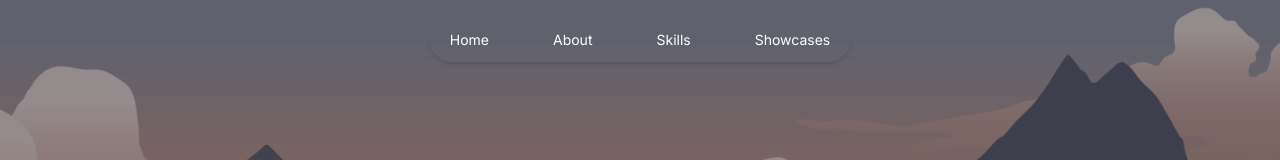
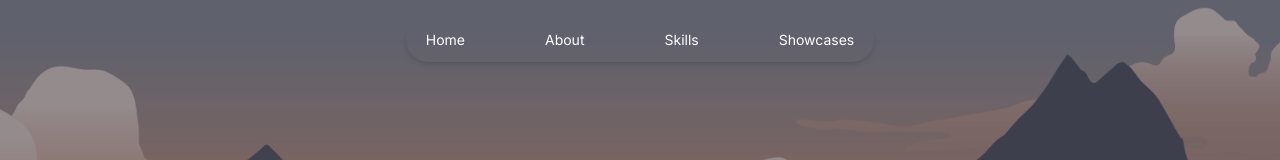
Before and after one commit to HiMAIayas/HiMAIayas.github.io, a Next.js app: page / in a window 1280 px wide. Shown: the top 160 px of the page. Built offline with nearby package versions, Linux system fonts and the light colour scheme.

Commit message:
add animation

```diff
--- a/src/app/components/Navbar.tsx
+++ b/src/app/components/Navbar.tsx
@@ -1,65 +1,88 @@
 "use client"
 
-import React, {useEffect, useState} from 'react'
+import React, { useEffect, useState } from 'react'
 import Link from 'next/link'
+import { titles } from '../libs/data'
+import { useSectionContext } from '../contexts/SectionContext'
+import { motion } from 'framer-motion'
 
-interface RefProps{
-  background_ref:React.MutableRefObject<HTMLInputElement | null>;
-  project_ref:React.MutableRefObject<HTMLInputElement | null>;
-  contact_ref:React.MutableRefObject<HTMLInputElement | null>;
+interface RefProps {
+  refArr:Array<React.MutableRefObject<HTMLInputElement | null>>;
 }
 
-export default function Navbar({background_ref,project_ref,contact_ref}:RefProps){
-  const [isOpen, setIsOpen] = useState(false);
+
+export default function Navbar({ refArr }: RefProps) {
   const [nav,setNav] = useState("transparent");
+  const [isOpen,setIsOpen] = useState(false);
+  const {activeSection,setActiveSection,setLastClick} = useSectionContext()
 
 
-  //Functions
-  const autoScroll = (ref:React.MutableRefObject<HTMLInputElement | null>)=>{
-    if (ref.current){
-      ref.current.scrollIntoView({ behavior: "smooth", block:"start"});
+  //Check Scroll
+  const navClick = (ref: React.MutableRefObject<HTMLInputElement | null>, title:string) => {
+    setActiveSection(title);
+    setLastClick(Date.now());
+    if (ref.current) {
+      ref.current.scrollIntoView({ behavior: "smooth", block: "start" });
     }
   }
 
-  const scrollEventListener = () =>{
-    if (window.scrollY>screen.height/4) setNav("colored");
+  const scrollEventListener = () => {
+    if (window.scrollY > screen.height / 4) setNav("colored");
     else setNav("transparent");
   }
 
-
-  useEffect(()=>{
-    window.addEventListener('scroll',scrollEventListener);
-  },[]);
+  useEffect(() => {
+    window.addEventListener('scroll', scrollEventListener);
+  }, []);
 
 
   return (
-    <div className={`fixed top-0 left-0 z-50 w-full flex items-center md:justify-center justify-end px-20 py-10 h-12 md:bg-transparent ${(nav=="transparent")? "bg-transparent text-white":"bg-white"} ease-in-out duration-500`}>
+    <div className={`fixed top-0 left-0 z-30 w-full flex items-center md:justify-center justify-end px-20 py-10 h-12 md:bg-transparent ${(nav == "transparent") ? "bg-transparent text-white" : "bg-white"} ease-in-out duration-500`}>
       {/*Logo*/}
 
 
       {/*Center*/}
-        <div className={`text-sm hidden md:flex rounded-full px-5 py-3 gap-16 shadow-md ${(nav=="transparent"? "bg-transparent text-white":"bg-slate-50/75 backdrop-blur-sm text-black")} ease-in-out duration-500`}>
-          <div className='cursor-pointer'>Home</div>
-          <div className='cursor-pointer' onClick={()=>autoScroll(background_ref)}>About</div>
-          <div className='cursor-pointer' onClick={()=>autoScroll(project_ref)}>Skills</div>
-          <div className='cursor-pointer' onClick={()=>autoScroll(contact_ref)}>Showcases</div>
+      <div className={`text-sm hidden md:flex rounded-full px-3 py-2 shadow-md ${(nav == "transparent" ? "bg-transparent " : "bg-slate-200/75 backdrop-blur-sm ")} ease-in-out duration-500`}>
+        <div className='flex gap-16'>
+
+          {titles.map((title,index)=>(
+
+            <div className='relative cursor-pointer px-2 py-1'>
+              <span className="mix-blend-difference relative z-50 text-white"
+              onClick={()=>navClick(refArr[index],title)}
+              >{title}</span>
+
+              {activeSection===title && (
+                <motion.div className={`absolute  top-0 left-0 w-full h-full rounded-full z-40 ${(nav == "transparent"?"bg-transparent":"bg-white")} `}
+                layoutId='underlined'
+                transition={{
+                  ease:'easeInOut',
+                  type:'spring',
+                  duration:0.5,
+                  bounce:0.2
+                }}
+                ></motion.div>
+              )}
+            </div>
+          ))}
+        </div>
       </div>
 
       {/*Hamburgur*/}
       <div>
         <div className='flex md:hidden'>
           <div className='flex flex-col gap-1 cursor-pointer'
-        onClick={()=>{setIsOpen(!isOpen)}}>
-            <div className={`w-6 h-1 rounded-sm bg-blue-500 ${isOpen ? "rotate-45":""} origin-left ease-in-out duration-500`}></div>
-            <div className={`w-6 h-1 rounded-sm bg-blue-500 ${isOpen ? "opacity-0":""} ease-in-out duration-300`}></div>
-            <div className={`w-6 h-1 rounded-sm bg-blue-500 ${isOpen ? "-rotate-45":""} origin-left ease-in-out duration-500`}></div>
+            onClick={() => { setIsOpen(!isOpen) }}>
+            <div className={`w-6 h-1 rounded-sm bg-blue-500 ${isOpen ? "rotate-45" : ""} origin-left ease-in-out duration-500`}></div>
+            <div className={`w-6 h-1 rounded-sm bg-blue-500 ${isOpen ? "opacity-0" : ""} ease-in-out duration-300`}></div>
+            <div className={`w-6 h-1 rounded-sm bg-blue-500 ${isOpen ? "-rotate-45" : ""} origin-left ease-in-out duration-500`}></div>
           </div>
 
           {isOpen && (
-            <div className='absolute left-0 top-20 w-full bg-black z-10'>
-                <div className='cursor-pointer' onClick={()=>autoScroll(background_ref)}>Background</div>
-                <div className='cursor-pointer' onClick={()=>autoScroll(project_ref)}>Projects</div>
-                <div className='cursor-pointer' onClick={()=>autoScroll(contact_ref)}>Contacts</div>
+            <div className='absolute left-0 top-20 w-full bg-black z-10 origin-top'>
+              {titles.map((title,index)=>(
+                <div className='cursor-pointer' onClick={()=>navClick(refArr[index],title)}>{title}</div>
+              ))}
             </div>
           )}
         </div>
--- a/src/app/components/WrapperDropdown.tsx
+++ /dev/null
@@ -1,37 +0,0 @@
-import React, { useState } from 'react'
-import Image from "next/image";
-
-interface ChildrenProps {
-    children: React.ReactElement;
-    topic: string;
-}
-
-
-export default function WrapperDropdown({ children, topic }: ChildrenProps) {
-    const [isOpen, setIsOpen] = useState(true);
-    return (
-        <div className='my-3 rounded-md border-gray-500 border-solid border-b-2'>
-
-            <div className='flex justify-center items-center group mb-2'>
-
-                <div className='hidden group-hover:block'>
-                    <img className='w-40' src="/arrow.png" alt="arrow"></img>
-                </div>
-                <div className='text-2xl font-bold px-5 py-3 rounded-md   group-hover:shadow-md cursor-pointer'
-                    onClick={() => setIsOpen(!isOpen)}>
-                    {topic}
-                </div>
-                <div className='hidden group-hover:block'>
-                    <img className='w-40 scale-x-[-1]' src="/arrow.png" alt="arrow"></img>
-                </div>
-            </div>
-
-            <div className={`w-full  ${isOpen ? "flex" : "hidden"}`}>
-                {children}
-            </div>
-
-
-
-        </div>
-    )
-}
--- /dev/null
+++ b/src/app/contexts/SectionContext.tsx
@@ -0,0 +1,39 @@
+"use client"
+
+import React, { useState, createContext, useContext } from 'react'
+
+interface SectionContextProviderProp{
+    children:React.ReactNode;
+}
+
+interface SectionContextType{
+    activeSection:string;
+    setActiveSection:React.Dispatch<React.SetStateAction<string>>;
+    lastClick:number;
+    setLastClick:React.Dispatch<React.SetStateAction<number>>;
+}
+
+export const SectionContext = createContext<SectionContextType | null>(null);
+
+export default function SectionContextProvider({children}:SectionContextProviderProp) {
+    const [activeSection, setActiveSection] = useState("Home");
+    const [lastClick, setLastClick] = useState(0);
+  return (
+    <SectionContext.Provider value={{
+        activeSection,
+        setActiveSection,
+        lastClick,
+        setLastClick
+    }}>
+        {children}
+    </SectionContext.Provider>
+  )
+}
+
+export function useSectionContext(){
+    const context = useContext(SectionContext);
+    if (context === null){
+        throw new Error("useSectionContext must be used within SectionContextProvider");
+    }
+    return context;
+}
--- /dev/null
+++ b/src/app/hooks/useActiveSection.ts
@@ -0,0 +1,16 @@
+import React, { useEffect, useRef } from 'react'
+import { useSectionContext } from '../contexts/SectionContext';
+import { useInView } from 'framer-motion';
+
+export default function useActiveSection(title:string) {
+    const {setActiveSection,lastClick} = useSectionContext();
+    const ref = useRef(null);
+    const inView = useInView(ref,{margin:"-49% 0%"});
+
+    useEffect(()=>{
+        if (inView && Date.now()-lastClick > 1000){
+            setActiveSection(title);
+        }
+    });
+  return ref;
+}
--- a/src/app/layout.tsx
+++ b/src/app/layout.tsx
@@ -1,6 +1,7 @@
 import type { Metadata } from "next";
 import { Inter } from "next/font/google";
 import "./globals.css";
+import SectionContextProvider from "./contexts/SectionContext";
 
 const inter = Inter({ subsets: ["latin"] });
 
@@ -17,9 +18,11 @@ export default function RootLayout({
   return (
     <html lang="en">
       <body className={inter.className}>
+        <SectionContextProvider>
         <div className="w-full bg-slate-50">
           {children}
         </div>
+        </SectionContextProvider>
       </body>
     </html>
   );
--- /dev/null
+++ b/src/app/libs/data.ts
@@ -0,0 +1,8 @@
+import React from 'react'
+
+export const titles = [
+    "Home",
+    "About",
+    "Skills",
+    "Showcases"
+];
--- a/src/app/page.tsx
+++ b/src/app/page.tsx
@@ -3,28 +3,27 @@
 import Image from "next/image";
 import { useRef } from "react";
 import Navbar from "./components/Navbar";
-import WrapperDropdown from "./components/WrapperDropdown";
 import LogoCard from "./components/LogoCard";
+import useActiveSection from "./hooks/useActiveSection";
+import { titles } from "./libs/data";
 
 export default function Home() {
 
-  const background_ref = useRef(null);
-  const project_ref = useRef(null);
-  const contact_ref = useRef(null);
+  const home_ref = useActiveSection("About");
+  const about_ref = useActiveSection("About");
+  const skill_ref = useActiveSection("Skills");
+  const showcase_ref = useActiveSection("Showcases");
+  const refArr = titles.map((title)=>useActiveSection(title));
 
   return (
     <main className="flex min-h-screen flex-col items-center justify-between">
 
-      <Navbar
-        background_ref={background_ref}
-        project_ref={project_ref}
-        contact_ref={contact_ref}
-      ></Navbar>
+      <Navbar refArr={refArr}></Navbar>
 
 
 
       {/*Background Cover*/}
-      <div className="w-full bg-cover bg-[rgba(0,0,0,0.7)]">
+      <div ref={refArr[0]} className="w-full bg-cover bg-[rgba(0,0,0,0.7)]">
         <img className="z-0 min-h-screen object-cover mix-blend-overlay" src="/mountain-bg.jpg"></img>
         <div className="z-1 absolute h-screen top-0 left-0 flex flex-col gap-5 w-full justify-center items-center">
           <div className="text-white text-wrap text-6xl font-bold">Phumipas Namjaidee</div>
@@ -38,7 +37,7 @@ export default function Home() {
 
 
       {/*About*/}
-      <div className="w-full flex flex-col items-center px-48 pb-10 bg-[#05030b]">
+      <div ref={refArr[1]} className="w-full flex flex-col items-center px-48 pb-10 bg-[#05030b]">
         <div className="text-3xl text-white font-bold mb-8">About Me</div>
 
         <div className="text-white">
@@ -49,7 +48,7 @@ export default function Home() {
 
 
       {/*Skill*/}
-      <div className="px-5 py-12 w-full bg-slate-100 flex flex-col items-center">
+      <div ref={refArr[2]} className="px-5 py-12 w-full bg-slate-100 flex flex-col items-center">
         <div className="text-4xl font-bold">Skills</div>
         <div className=" flex gap-5 mt-16 items-start lg:flex-row flex-col">
           <div className=" rounded-2xl bg-white p-5 shadow-md">
@@ -88,8 +87,13 @@ export default function Home() {
         </div>
       </div>
 
+
+
+
+
+
       {/*Project*/}
-      <div className="px-5 py-12 w-full bg-slate-100 flex flex-col items-center">
+      <div ref={refArr[3]} className="px-5 py-12 w-full bg-slate-100 flex flex-col items-center">
         <div className="text-4xl font-bold">Showcases</div>
         <div>
 
```
Also changed, not shown: package.json (+6 -5 lines), public/mwit.png (added), 1 other file (tests, documents, lock files or other folders). Lines whose indentation alone changed are shown as unchanged.
